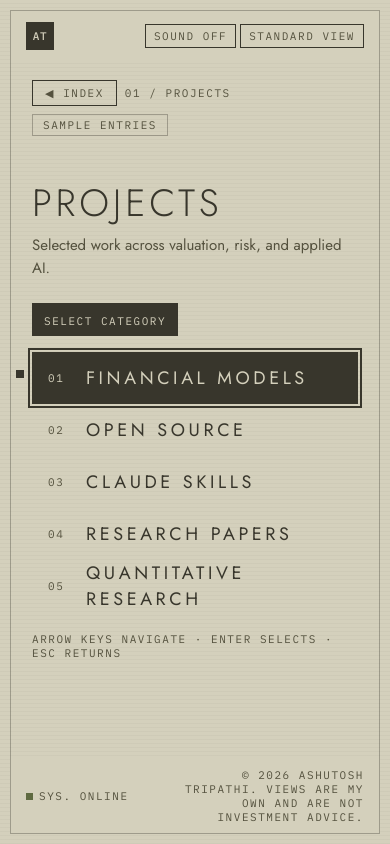
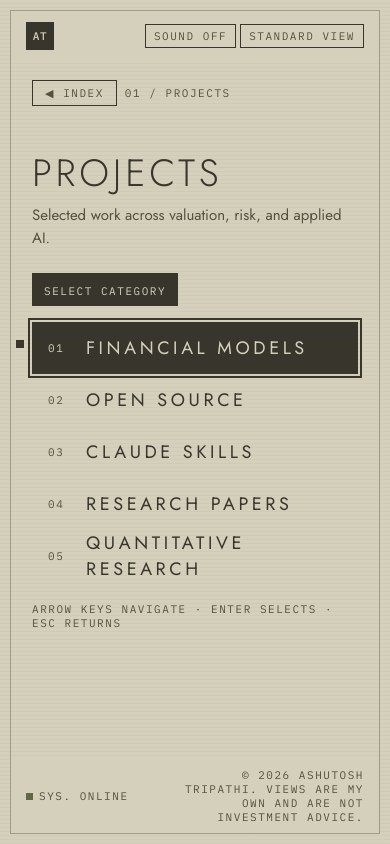
Before and after one commit to zshqv/Ashutosh-Portfolio, a React (Vite) app: page /projects in a window 390 px wide. Built offline with nearby package versions, Linux system fonts and the light colour scheme.

Commit message:
Remove 'Sample entries' tag from section headers
All projects are real work, not samples.

Co-Authored-By: Claude Opus 4.6 <noreply@anthropic.com>

```diff
--- a/src/components/ProjectsPage.tsx
+++ b/src/components/ProjectsPage.tsx
@@ -132,7 +132,6 @@ export function ProjectsPage() {
               ? `01 / Projects / ${activeCat!.label}`
               : '01 / Projects'}
           </span>
-          <span className="section__sample-tag mono-label">Sample entries</span>
         </div>
 
         {openCategory === null ? (
@@ -218,6 +217,16 @@ export function ProjectsPage() {
                             {p.fileLink.endsWith('.pdf') ? 'Read PDF' : 'Download'} &#8599;
                           </a>
                         )}
+                        {p.repoLink && (
+                          <a
+                            href={p.repoLink}
+                            target="_blank"
+                            rel="noopener"
+                            className="projects-table__pdf mono-label"
+                          >
+                            GitHub &#8599;
+                          </a>
+                        )}
                       </div>
                       <span className="projects-table__cell">{p.area}</span>
                       <span className="projects-table__cell">{p.tools}</span>
--- a/src/components/SectionLayout.css
+++ b/src/components/SectionLayout.css
@@ -26,12 +26,6 @@
   color: var(--paper);
 }
 
-.section__sample-tag {
-  padding: 3px 10px;
-  border: 1px solid var(--line);
-  font-size: 10px;
-  margin-left: auto;
-}
 
 .section__body {
   display: grid;
@@ -101,7 +95,4 @@
     gap: 8px;
   }
 
-  .section__sample-tag {
-    margin-left: 0;
-  }
 }
--- a/src/components/SectionLayout.tsx
+++ b/src/components/SectionLayout.tsx
@@ -58,7 +58,6 @@ export function SectionLayout({ index, title, lede, children }: SectionLayoutPro
             &#9664; Index
           </button>
           <span className="mono-label">{index} / {title}</span>
-          <span className="section__sample-tag mono-label">Sample entries</span>
         </div>
 
         <section className="section__body" aria-labelledby={headingId}>
```
